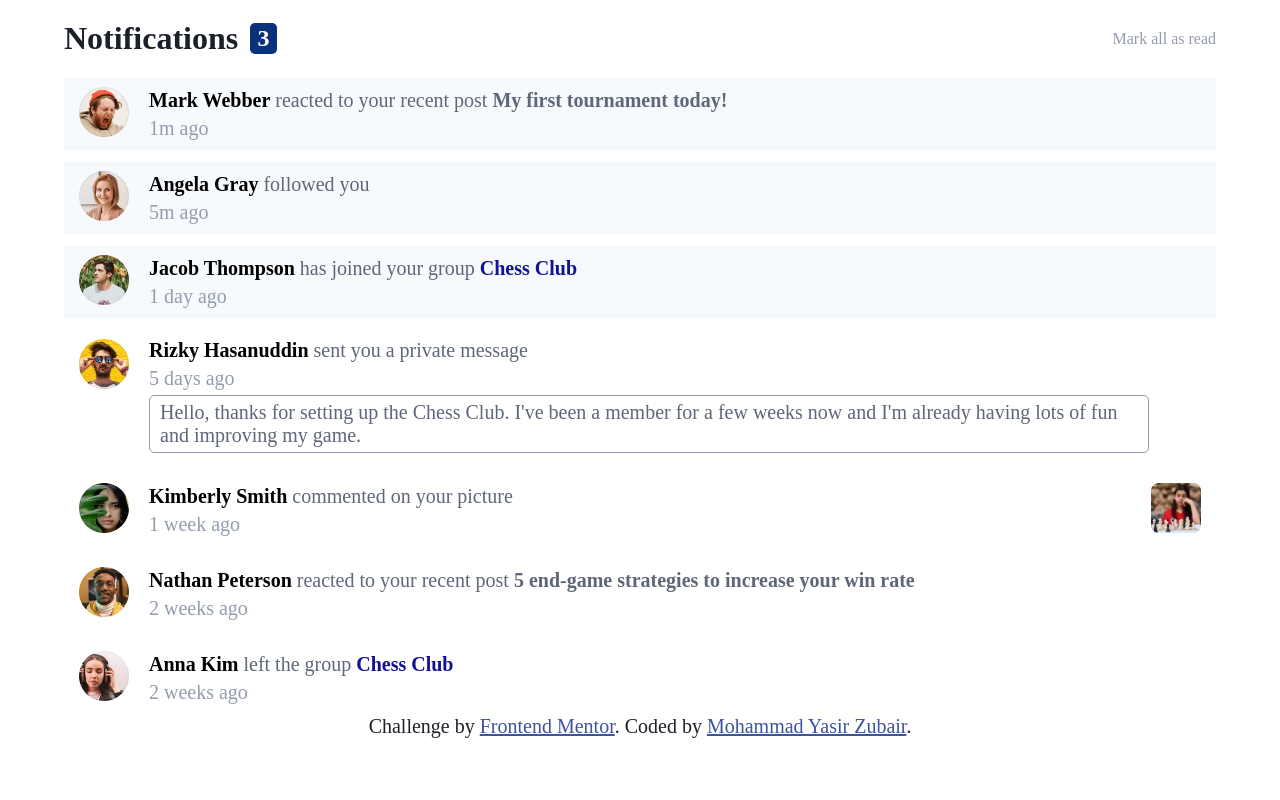
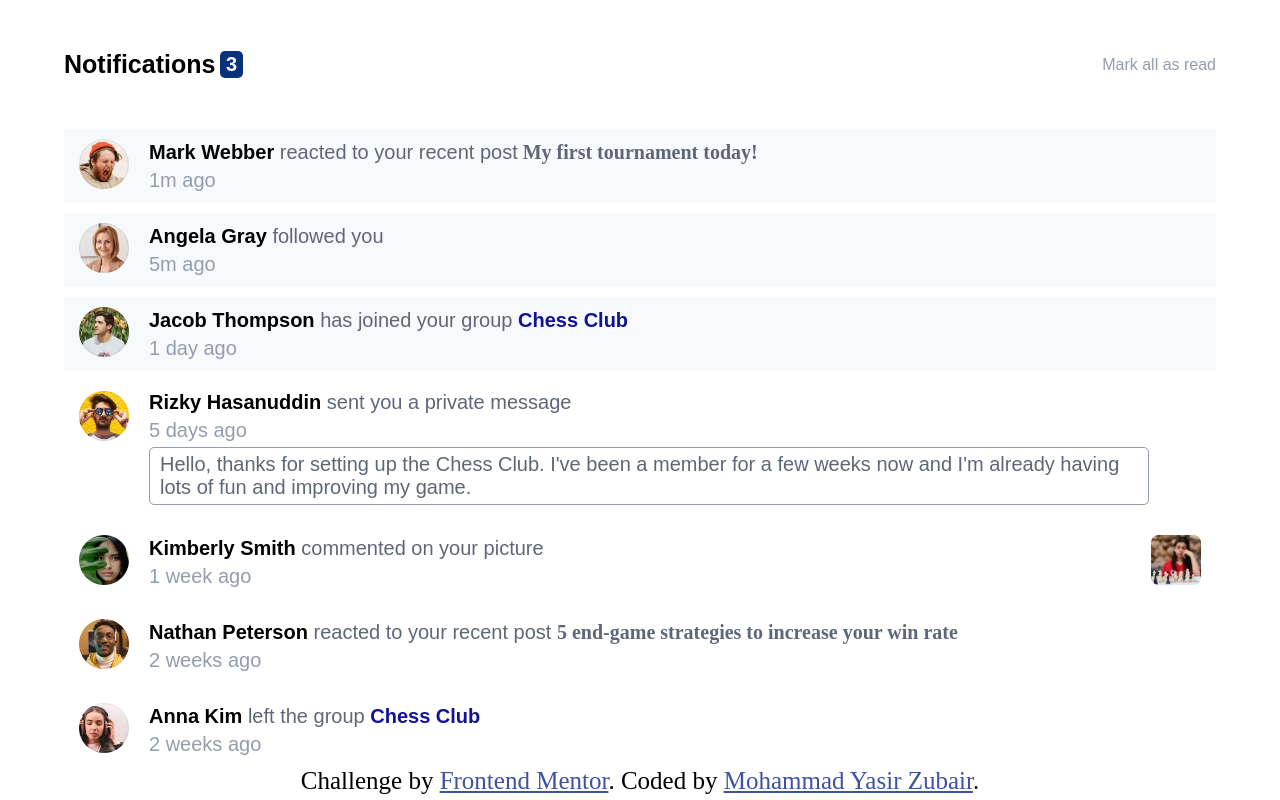
Before and after one commit to Yasir163/Notification-landing-page, a plain HTML site: page index.html in a window 1280 px wide. Drawn offline with Linux system fonts and the light colour scheme.

Commit message:
second commit

```diff
--- a/index.html
+++ b/index.html
@@ -13,8 +13,10 @@
 
   <style>
     .attribution {
-      font-size: 20px;
+      font-size: 25px;
       text-align: center;
+      width: 90%;
+      margin: 0 auto;
     }
 
     .attribution a {
@@ -106,8 +108,7 @@
             </div>
             <div class="time-post">5 days ago</div>
             <div class="rizky-msg"> Hello, thanks for setting up the Chess Club. I've been a member for a few weeks now
-              and
-              I'm already having lots of fun and improving my game.</div>
+              and I'm already having lots of fun and improving my game.</div>
           </div>
         </div>
       </div>
--- a/style.css
+++ b/style.css
@@ -1,37 +1,45 @@
-:root{
-    color: hsl(210, 60%, 98%);
-    color: hsl(211, 68%, 94%);
-    color: hsl(205, 33%, 90%);
-    color: hsl(219, 14%, 63%);
-    color: hsl(219, 12%, 42%);
-    color: hsl(224, 21%, 14%);
+
+@font-face{
+    font-family: 'customfont';
+    src: url(assets/fonts/PlusJakartaSans-VariableFont_wght.ttf) format('truetype');
+    font-weight: normal;
+    font-style: normal;
 }
-
+@font-face{
+    font-family: 'customfont';
+    src: url(assets/fonts/static/PlusJakartaSans-ExtraBold.ttf);
+    font-weight: bold;
+    font-style: normal;
+}
 *{
     box-sizing: border-box;
     margin: 0;
     padding: 0;
 }
-
+b{
+    font-family: 'custom',serif;
+    font-weight: bold;
+}
 .container{
     width: 90%;
     margin: 0 auto;
     max-width: 1200px;
+    font-family: 'custom',sans-serif;
 }
 .nav{
     display: flex;
     align-items: center;
     justify-content: space-between;
-    padding: 20px 0;
+    padding: 50px 0;
 }
 .notification-heading{
     display: flex;
     align-items: center;
-    gap: 12px;
+    gap: 5px;
 }
 
 .heading-text{
-    font-size: 2rem;
+    font-size: 25px;
     font-weight: 600;
 }
 
@@ -42,8 +50,8 @@
     display: flex;
     justify-content: center;
     align-items: center;
-    padding: .15rem .45rem;
-    font-size: 1.5rem;
+    padding: .15rem .35rem;
+    font-size: 20px;
     font-weight: 600;
 }
 
@@ -81,6 +89,8 @@
     color: hsl(219, 14%, 63%);;
 }
 .bold-black{
+    font-weight: bold;
+    font-family: 'custom', sans-serif;
     color: black;
 }
 /* angela gray */
@@ -106,6 +116,7 @@
 }
 .bold-blue{
     color: rgb(18, 18, 150);
+    font-family: 'custom',sans-serif;
 }
 
 /* Rizky */
@@ -121,6 +132,10 @@
     border-radius: 5px;
     max-width: 1000px;
     padding: 5px 10px;
+}
+.rizky-msg:hover,.rizky-msg:active{
+    cursor: pointer;
+    background-color:hsl(205, 33%, 90%) ;
 }
 
 /* Kimberly Smith */
```
